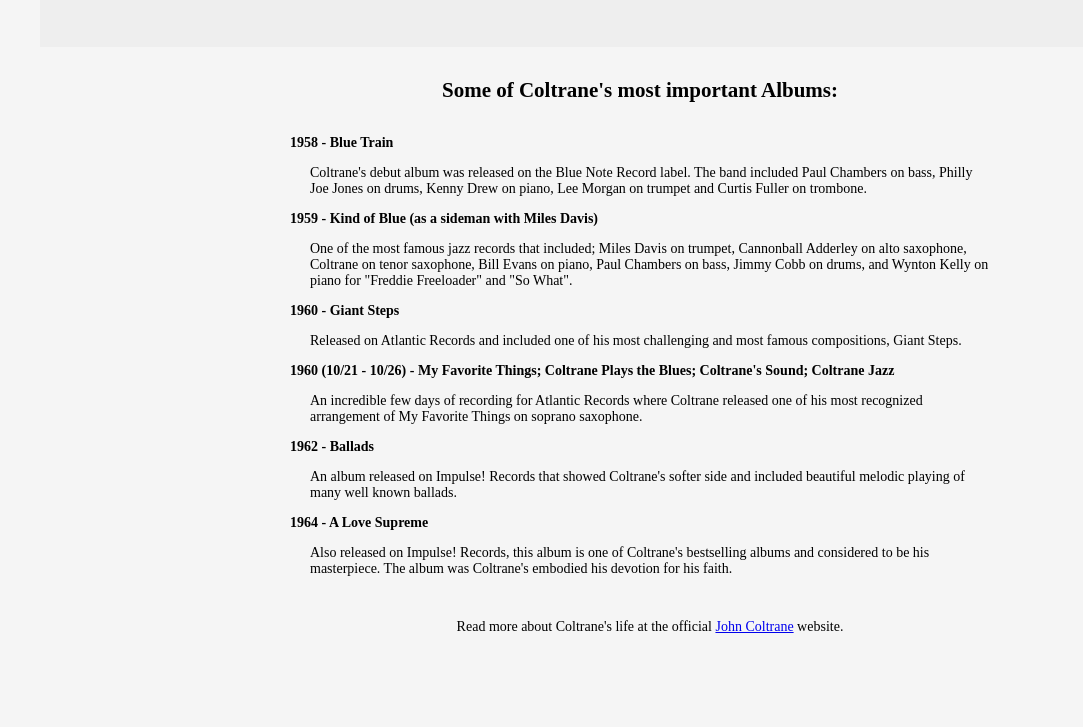
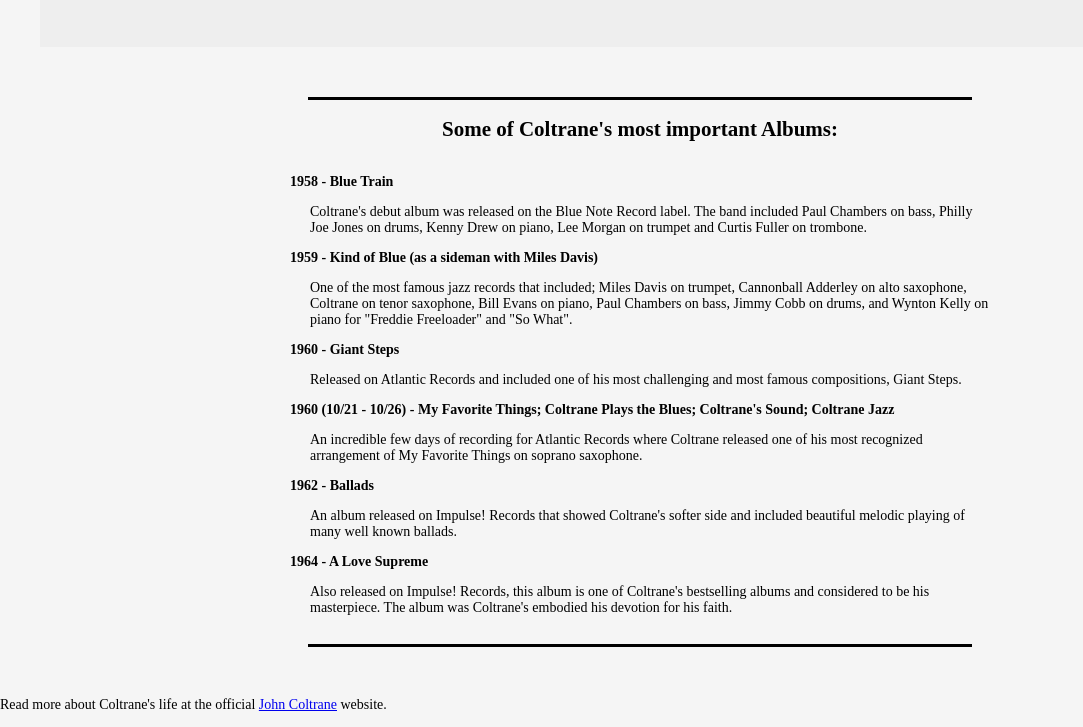
Before and after one commit to josh-ua-nelson/tribute-page-fcc, a plain HTML site: page index.html in a window 1280 px wide. Shown: the part 552-1279 px from the top of the page, without its empty margins (0-1083 px from the left). Before the commit the page ends 1201 px from the top, so only its background shows below. Drawn offline with Linux system fonts and the light colour scheme.

Commit message:
Create border for time line section
seperate footer from time line section

```diff
--- a/index.html
+++ b/index.html
@@ -65,15 +65,13 @@
                 </li>
             </ul>
 
-            <footer>
-                <p>Read more about Coltrane's life at the official
-                    <a href="https://www.johncoltrane.com/home" id="tribute-link" target="_blank">John Coltrane</a> website.
-                </p>
-            </footer>
-
-
         </section>
 
+        <footer>
+            <p>Read more about Coltrane's life at the official
+                <a href="https://www.johncoltrane.com/home" id="tribute-link" target="_blank">John Coltrane</a> website.
+            </p>
+        </footer>
 
 
 
--- a/tribute_page.css
+++ b/tribute_page.css
@@ -52,6 +52,9 @@ body {
     display: flex;
     flex-direction: column;
     align-items: center;
+    border-top-style: solid;
+    border-bottom-style: solid;
+    margin: 50px 22em;
 }
 
 #tribute-info ul {
```
